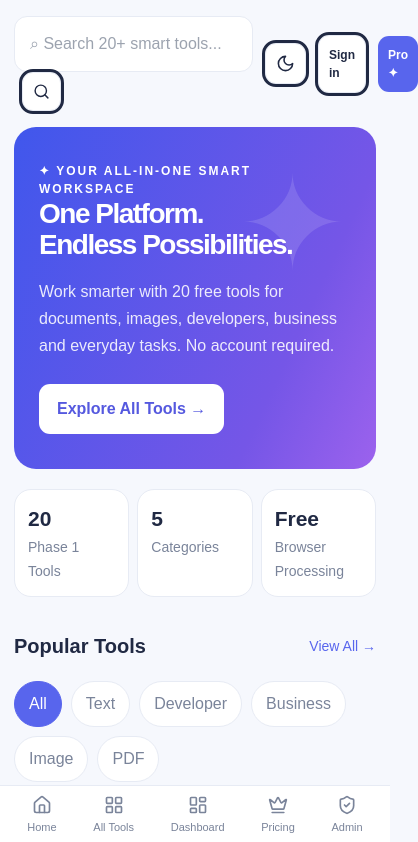
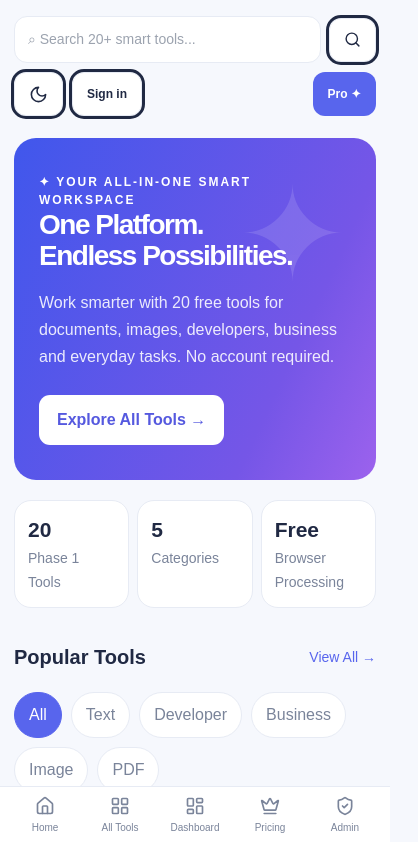
Before and after one commit to RaviVadhiya11/toolnexa-ai, a Next.js app: page / in a window 390 px wide. Shown: the top 842 px of the page, 418 px wide, since content can reach past the window. Built offline with nearby package versions, Linux system fonts and the light colour scheme; no server answers.

Commit message:
Fix mobile header overflow, stack search above account and theme actions

```diff
--- a/app/globals.css
+++ b/app/globals.css
@@ -107,3 +107,38 @@
  .member-metric:not(:first-child){min-height:90px}
  .member-metric{padding:16px}
 }
+
+
+/* Site header: stop search/actions pushing the mobile page off screen. */
+.shell-search-form{flex:1 1 240px;min-width:0;display:flex;align-items:center}
+.shell-search-form .search{width:100%;min-width:0}
+.shell-search-form>.button{flex:0 0 auto}
+.top{min-width:0}
+.top>.button,.top>.shell-pro-link{flex:0 0 auto;white-space:nowrap}
+@media(max-width:900px){
+ .top{display:flex;flex-wrap:wrap;gap:9px}
+ .shell-search-form{flex-basis:100%;width:100%;order:0}
+ .top>.shell-theme-toggle{order:1}
+ .top>.shell-pro-link{order:3;margin-left:auto}
+ .top>.button:not(.shell-theme-toggle):not(.shell-pro-link){order:2}
+ .top>a.button:not(.shell-pro-link){order:2}
+ .top .button{padding:11px 14px;min-height:44px;border-radius:12px}
+ .top .shell-search-form .button{margin-left:8px}
+ .member-heading{min-width:0}
+ .member-heading>div{min-width:0}
+}
+@media(max-width:670px){
+ html,body{max-width:100%;overflow-x:clip}
+ .shell,.main{min-width:0;max-width:100%}
+ .top{margin-bottom:22px}
+ .top .shell-search-form .search{padding:12px 13px;font-size:14px}
+ .top .shell-pro-link{padding:10px 15px}
+ .mobile-nav{gap:3px;max-width:100%;overflow:hidden}
+ .mobile-nav a{min-width:0;flex:1;text-align:center;font-size:10px}
+ .member-dashboard{min-width:0;max-width:100%}
+}
+@media(max-width:350px){
+ .top .button{padding:10px 11px}
+ .top{gap:6px}
+ .top .shell-pro-link{padding:10px 12px}
+}
```
